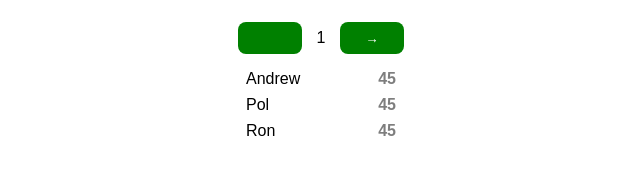
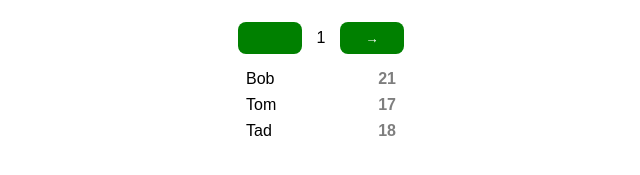
Before and after one commit to Katerynaru4/redux, a React app in the folder lesson4/task3/: page / in a window 1280 px wide. Shown: the part 319-494 px from the top of the page, without its empty margins (319-959 px from the left). Built offline with nearby package versions, Linux system fonts and the light colour scheme.

Commit message:
Pagination - React + Redux

```diff
--- a/lesson4/task3/src/users/Pagination.jsx
+++ b/lesson4/task3/src/users/Pagination.jsx
@@ -1,14 +1,14 @@
 import React from 'react';
 
 const Pagination = ({ goPrev, goNext, currentPage, totalItems }) => {
-  const isNextPageAvailable = (currentPage + 1) * 3 < totalItems;
-  const isPrevPageAvailable = currentPage !== 0;
+  const isNextPageAvailable = (currentPage) * 3 < totalItems;
+  const isPrevPageAvailable = currentPage !== 1;
   return (
     <div className="pagination">
       <button className="btn" onClick={goPrev} disabled={!isPrevPageAvailable}>
         {isPrevPageAvailable ? '←' : null}
       </button>
-      <span className="pagination__page">{currentPage + 1}</span>
+      <span className="pagination__page">{currentPage}</span>
       <button className="btn" onClick={goNext} disabled={!isNextPageAvailable}>
         {isNextPageAvailable ? '→' : null}
       </button>
--- a/lesson4/task3/src/users/UsersList.jsx
+++ b/lesson4/task3/src/users/UsersList.jsx
@@ -5,17 +5,13 @@ import User from './User.jsx';
 import * as pageActions from './users.actions';
 
 const UsersList = ({ users, currentPage, goNext, goPrev }) => {
-  const usersPerPage = users.filter(
-    (user, index) =>
-      index >= users.length - 3 * (currentPage + 1) &&
-      index < users.length - 3 * currentPage
-  );
+  const usersPerPage = users.slice(currentPage * 3, currentPage * 3 + 3);
   return (
     <div>
       <Pagination
         goPrev={goPrev}
         goNext={goNext}
-        currentPage={currentPage}
+        currentPage={currentPage + 1}
         totalItems={users.length}
       />
       <ul className="users">
--- a/lesson4/task3/src/users/users.reducer.js
+++ b/lesson4/task3/src/users/users.reducer.js
@@ -21,31 +21,22 @@ const users = [
     age: 45,
     name: 'Justin',
   },
-  {
-    id: 'id-4',
-    age: 45,
-    name: 'Franklin',
-  },
-  {
-    id: 'id-5',
-    age: 45,
-    name: 'John',
-  },
-  {
-    id: 'id-6',
-    age: 45,
-    name: 'Andrew',
-  },
-  {
-    id: 'id-7',
-    age: 45,
-    name: 'Pol',
-  },
-  {
-    id: 'id-8',
-    age: 45,
-    name: 'Ron',
-  },
+
+  // {
+  //   id: 'id-6',
+  //   age: 45,
+  //   name: 'Andrew',
+  // },
+  // {
+  //   id: 'id-7',
+  //   age: 45,
+  //   name: 'Pol',
+  // },
+  // {
+  //   id: 'id-8',
+  //   age: 45,
+  //   name: 'Ron',
+  // },
 ];
 const initialState = {
   usersList: users,
```
